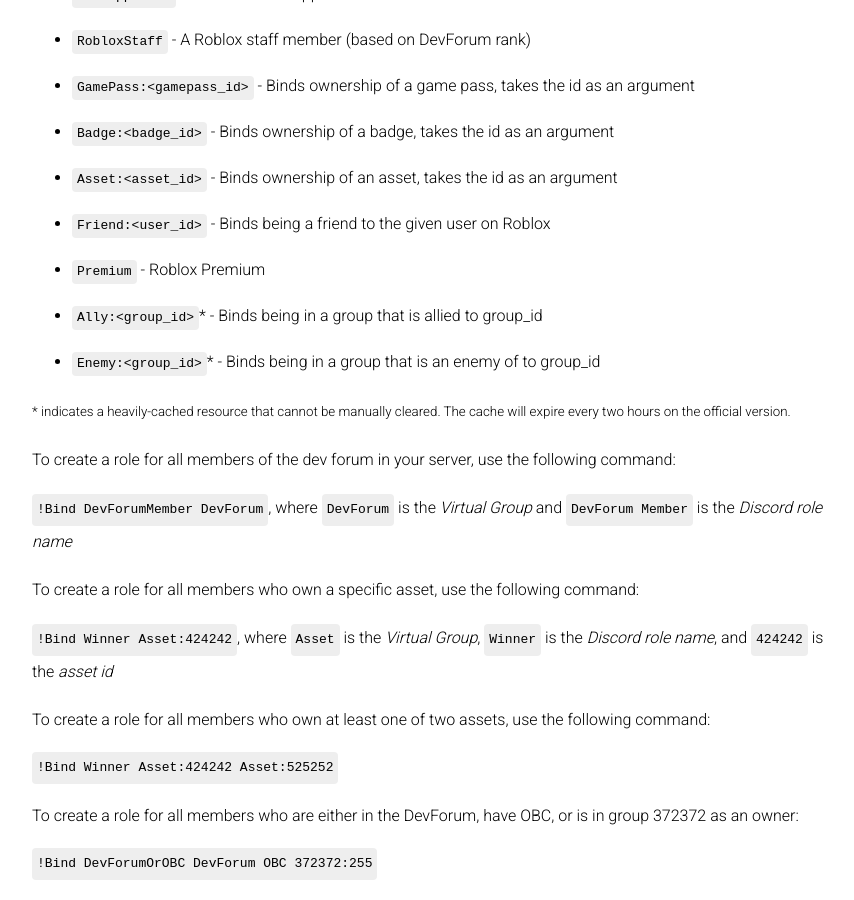
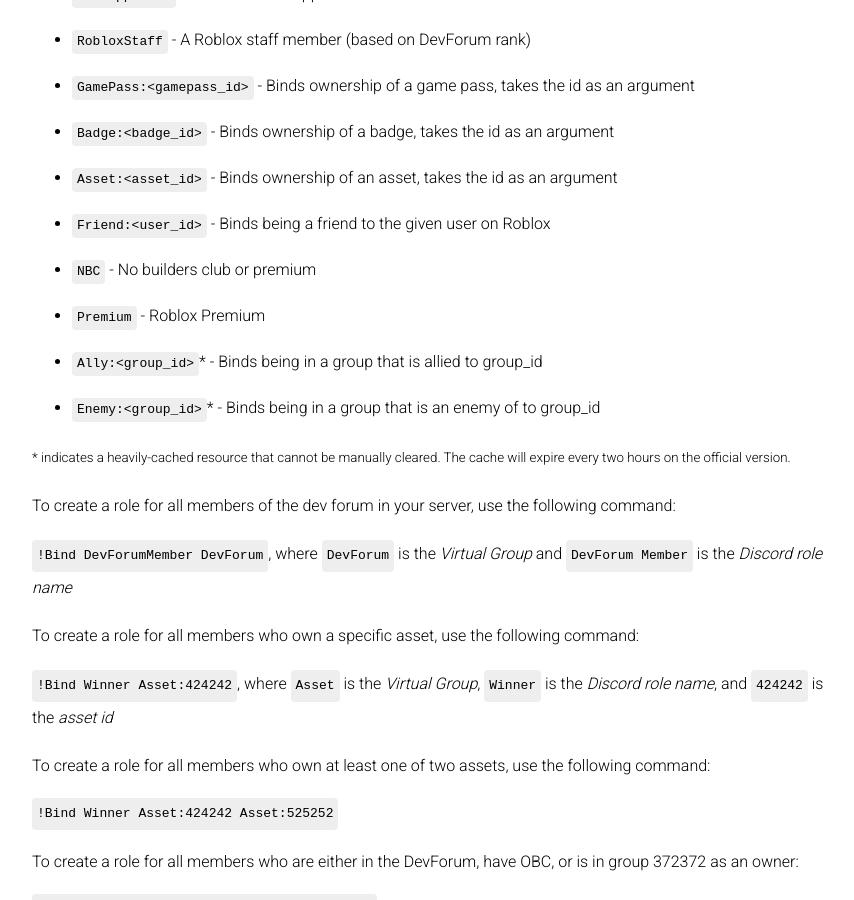
Before and after one commit to evaera/RoVer, a Jekyll site: the page built from index.md, in a window 1280 px wide and 900 px high, scrolled down 7499 px. Shown: the whole window, without its empty margins (208-1062 px from the left). Built offline with Jekyll 4.4.1, drawn with Linux system fonts in a browser that asks for light colours; nearby versions of some CDN libraries; our own code applies the rules of GitHub Pages for plain Markdown files.

Commit message:
Update docs take two

```diff
--- a/index.md
+++ b/index.md
@@ -150,6 +150,7 @@
 - `Badge:<badge_id>` - Binds ownership of a badge, takes the id as an argument
 - `Asset:<asset_id>` - Binds ownership of an asset, takes the id as an argument
 - `Friend:<user_id>` - Binds being a friend to the given user on Roblox
+- `NBC` - No builders club or premium
 - `Premium` - Roblox Premium
 - `Ally:<group_id>`* - Binds being in a group that is allied to group_id
 - `Enemy:<group_id>`* - Binds being in a group that is an enemy of to group_id
```
